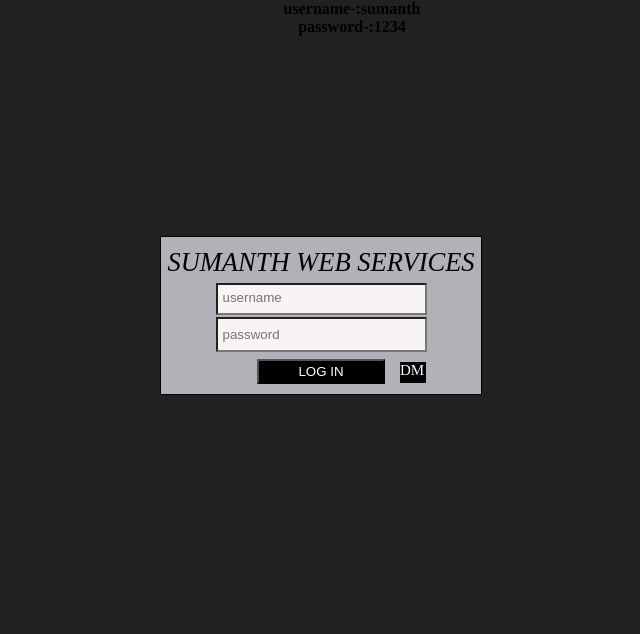
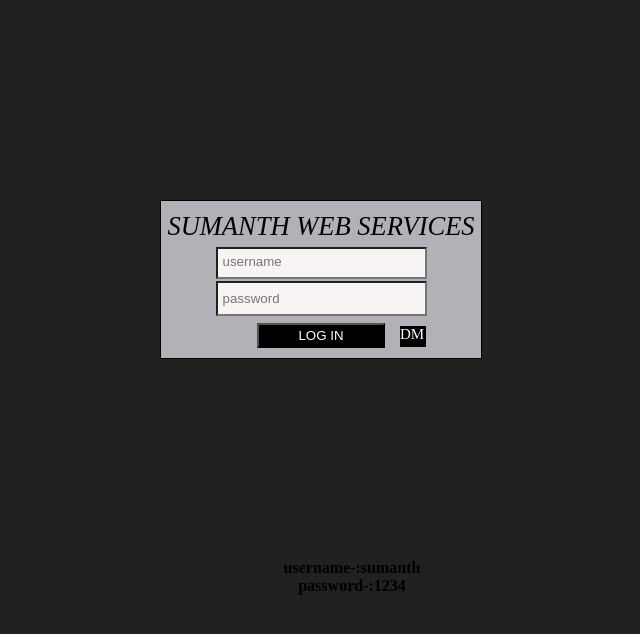
Before and after one commit to chhvnvsumanth/sumanthwebservices, a plain HTML site: page index.html in a window 1280 px wide. Shown: the whole page, without its empty margins (288-928 px from the left). Drawn offline with Linux system fonts and the light colour scheme.

Commit message:
Update index.html

```diff
--- a/index.html
+++ b/index.html
@@ -7,7 +7,6 @@
     <title>SUMANTH WEB SERVICES</title>
 </head>
 <body>
-    <h4>username-:sumanth<br>password-:1234</h4>
     <form id="login-form">
     <div class="image">
     </div>
@@ -25,6 +24,8 @@
     </div>
 
     </form>
+    <h4>username-:sumanth </h4>
+    <h4>password-:1234</h4>
     <style>
         *{
             margin: 0%;
```
